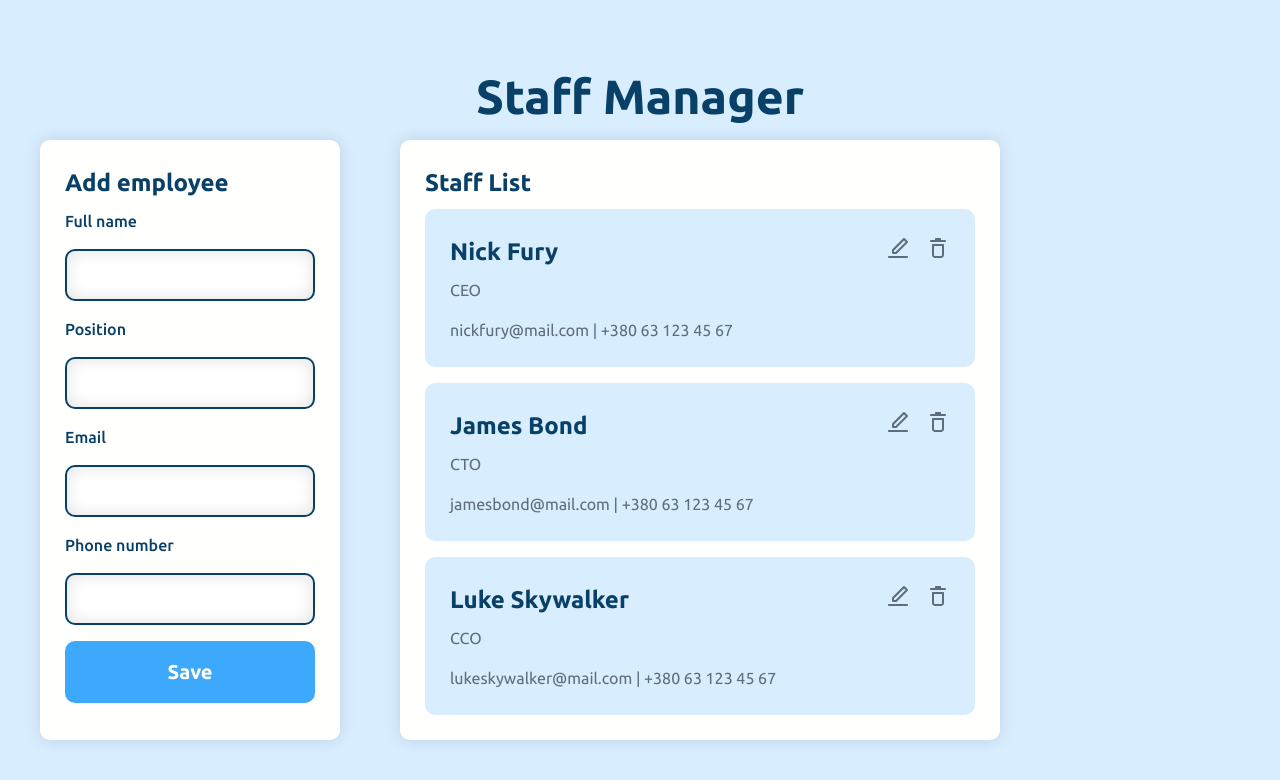
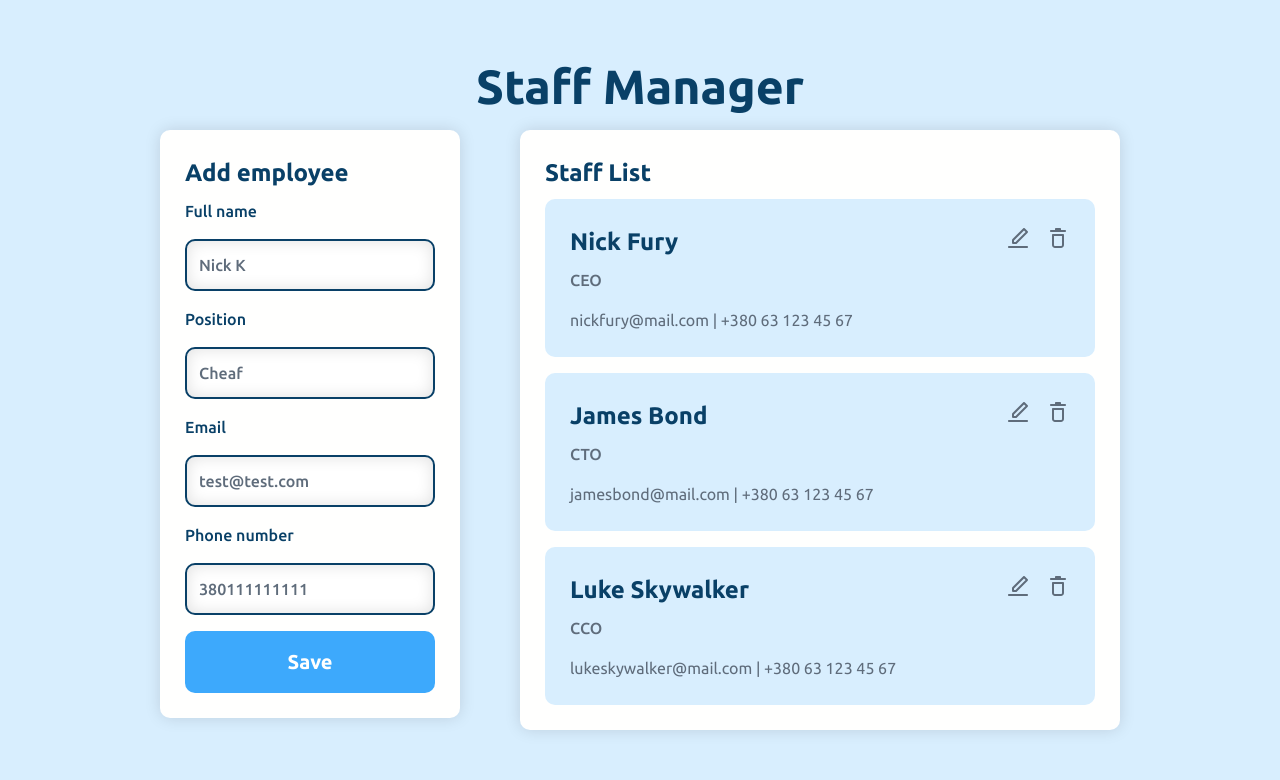
Before and after one commit to nickkurkan/staff-manager, a Vue app: page / in a window 1280 px wide. Shown: the top 780 px of the page. Built offline with nearby package versions, Linux system fonts and the light colour scheme.

Commit message:
Added func for adding staff

```diff
--- a/src/components/Employee.vue
+++ b/src/components/Employee.vue
@@ -2,7 +2,7 @@
   <div class="card card__primary">
     <div class="employee">
       <div class="wrap">
-        <h2 class="employee_name">{{name}}</h2>
+        <h3 class="employee_name">{{name}}</h3>
         <div class="employee_actions">
           <button class="employee_edit btn-icon">
             <svg
@@ -75,6 +75,8 @@ export default {
     align-items: flex-start
   &_edit
     margin-right: 1rem
+  &_position
+    font-weight: 500
   &_contacts
     margin-bottom: 0
 </style>
--- a/src/components/StaffForm.vue
+++ b/src/components/StaffForm.vue
@@ -1,26 +1,96 @@
 <template>
-  <div class="staff-form card">
+  <div class="staff-form">
+    <div class="card">
       <h2>Add employee</h2>
-    <form>
+      <form @submit.prevent="checkForm" novalidate="true">
         <p>Full name</p>
-      <input type="text">
+        <input type="text" v-model.trim="employeeData.name" />
+        <p
+          class="staff-form_error error"
+          v-if="errors.name"
+        >Field must contain First and Last name separated by a space</p>
         <p>Position</p>
-      <input type="text">
+        <input type="text" v-model.trim="employeeData.position" />
+        <p class="staff-form_error error" v-if="errors.position">Enter at least 5 characters</p>
         <p>Email</p>
-      <input type="email">
+        <input type="email" v-model.trim="employeeData.email" />
+        <p class="staff-form_error error" v-if="errors.email">Enter a valid email</p>
         <p>Phone number</p>
-      <input type="tel">
+        <input type="tel" v-model.trim="employeeData.phone" />
+        <p class="staff-form_error error" v-if="errors.phone">Enter a valid phone number</p>
         <button class="btn btn__primary" type="submit">Save</button>
       </form>
+    </div>
   </div>
 </template>
 
 <script>
-export default {};
+export default {
+  data: () => ({
+    employeeData: {
+      name: "Nick K",
+      position: "Cheaf",
+      email: "test@test.com",
+      phone: "380111111111",
+    },
+    errors: {
+      name: false,
+      position: false,
+      email: false,
+      phone: false,
+    },
+  }),
+  methods: {
+    addEmployee() {
+      this.$store.dispatch("addEmployee", this.employeeData);
+    },
+    checkForm() {
+      this.validName(this.employeeData.name);
+      this.validPosition(this.employeeData.position);
+      this.validEmail(this.employeeData.email);
+      this.validPhone(this.employeeData.phone);
+
+      let validPass;
+
+      for (let error in this.errors) {
+        if (this.errors[error]) {
+          validPass = false;
+          console.log(validPass);
+          break
+        } else {
+          validPass = true;
+        }
+      }
+
+      if (validPass) {
+        this.$store.dispatch('addEmployee', this.employeeData)
+      }
+    },
+    validName(name) {
+      let re = /^(([A-za-zА-яа-я]+[\s]{1}[A-za-zА-яа-я]+))$/g;
+      this.errors.name = re.test(name) ? false : true;
+    },
+    validPosition(position) {
+      let re = /^[A-za-zА-яа-я]{5,30}$/g;
+      this.errors.position = re.test(position) ? false : true;
+    },
+    validEmail(email) {
+      let re = /[a-z0-9!#$%&'*+/=?^_`{|}~-]+(?:\.[a-z0-9!#$%&'*+/=?^_`{|}~-]+)*@(?:[a-z0-9](?:[a-z0-9-]*[a-z0-9])?\.)+[a-z0-9](?:[a-z0-9-]*[a-z0-9])?/g;
+      this.errors.email = re.test(email) ? false : true;
+    },
+    validPhone(phone) {
+      let re = /^(\+380|380|0){1}([0-9]{2}){1}([0-9]{7}){1}$/;
+      this.errors.phone = re.test(phone) ? false : true;
+    },
+  },
+};
 </script>
 
 <style lang="sass" scoped>
 .staff-form
   width: 25%
+  max-height: 800px
   margin-right: 5%
+  position: sticky
+  top: 2rem
 </style>
--- a/src/components/StaffList.vue
+++ b/src/components/StaffList.vue
@@ -1,7 +1,9 @@
 <template>
-  <div class="staff-list card">
-    <h2 class="staff-list_title">Staff List</h2>
-    <Employee v-for="(employee, id) in staff" :key="employee.name" v-bind="employee" :id="id"></Employee>
+  <div class="staff-list">
+    <div class="card">
+      <h2 class="staff-list_title">Staff List</h2>
+      <Employee v-for="(employee, id) in staff" :key="id" v-bind="employee" :id="id"></Employee>
+    </div>
   </div>
 </template>
 
@@ -14,7 +16,7 @@ export default {
     }
   },
   components: {
-    'Employee': Employee
+    Employee
   }
 };
 </script>
--- a/src/store/index.js
+++ b/src/store/index.js
@@ -28,7 +28,12 @@ export default new Vuex.Store({
   },
   mutations: {
     addEmployee(state, employee) {
-      state.staff.push(employee)
+      state.staff.push({
+        name: employee.name,
+        position: employee.position,
+        email: employee.email,
+        phone: employee.phone
+      })
     },
     deleteEmployee(state, id) {
       state.staff.splice(id, 1)
--- a/src/styles/_common.sass
+++ b/src/styles/_common.sass
@@ -5,6 +5,7 @@ $title-color: #094067
 $text-color: #5f6c7b
 
 $primary: #3da9fc
+$danger: #ef4565
 
 $border-color: #094067
 
@@ -12,18 +13,14 @@ body
   font-family: 'Ubuntu', sans-serif
   background: $bg
 
-#app
-  width: 100vw
-  height: 100vh
-  display: flex
-  justify-content: center
-  align-items: center
-
 h1, h2, h3
   color: $title-color
 
 h1
   font-size: 3rem
+
+h3
+  font-size: 1.5rem
 
 p
   color: $text-color
@@ -92,3 +89,6 @@ form
   &__primary
     background: $bg
     box-shadow: none
+
+.error
+  color: $danger
--- a/src/views/Main.vue
+++ b/src/views/Main.vue
@@ -22,7 +22,9 @@ export default {
 </script>
 
 <style lang="sass" scoped>
+.row
+  justify-content: center
+
 h1
-  width: 100%
-  text-align: center
+  margin-top: 50px
 </style>
```
Lines whose indentation alone changed are shown as unchanged.
